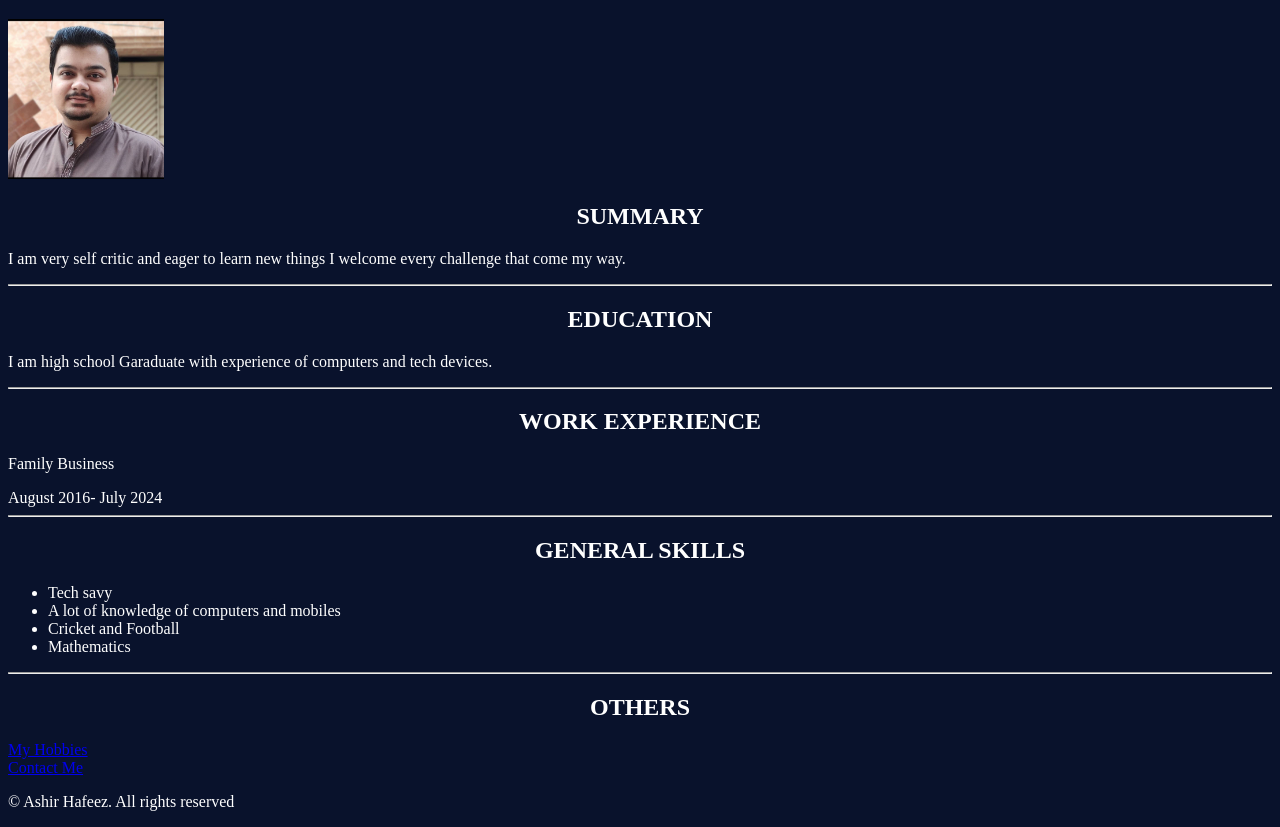
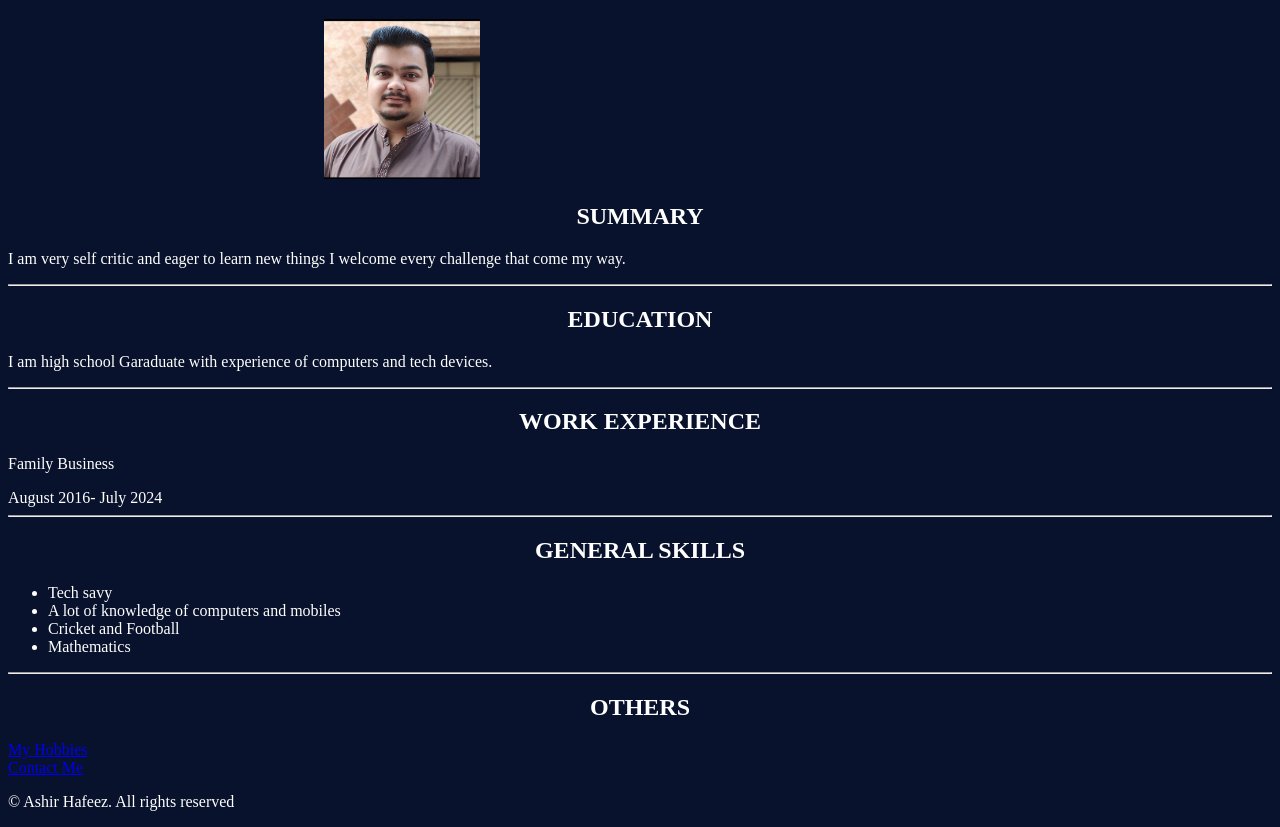
Before and after one commit to AashirHafeeez/resumee, a plain HTML site: page index.html in a window 1280 px wide. Shown: the part 61-888 px from the top of the page. Drawn offline with Linux system fonts and the light colour scheme.

Commit message:
Update index.html

```diff
--- a/index.html
+++ b/index.html
@@ -16,12 +16,15 @@
             text-align:center;
             text-transform:uppercase;
         }
+        #pic{
+            margin-left:25%;
+        }
     </style>
 
 </head>
 <body>
     <h1>Ashir Hafeez</h1>
-    <img src="./profilepic.jpg" alt="my picture" height="160">
+    <img id="pic" src="./profilepic.jpg" alt="my picture" height="160">
     <h2>Summary</h2>
     <p>I am very self critic and eager to learn new things I welcome every challenge that come my way.</p>
     <hr />
```
